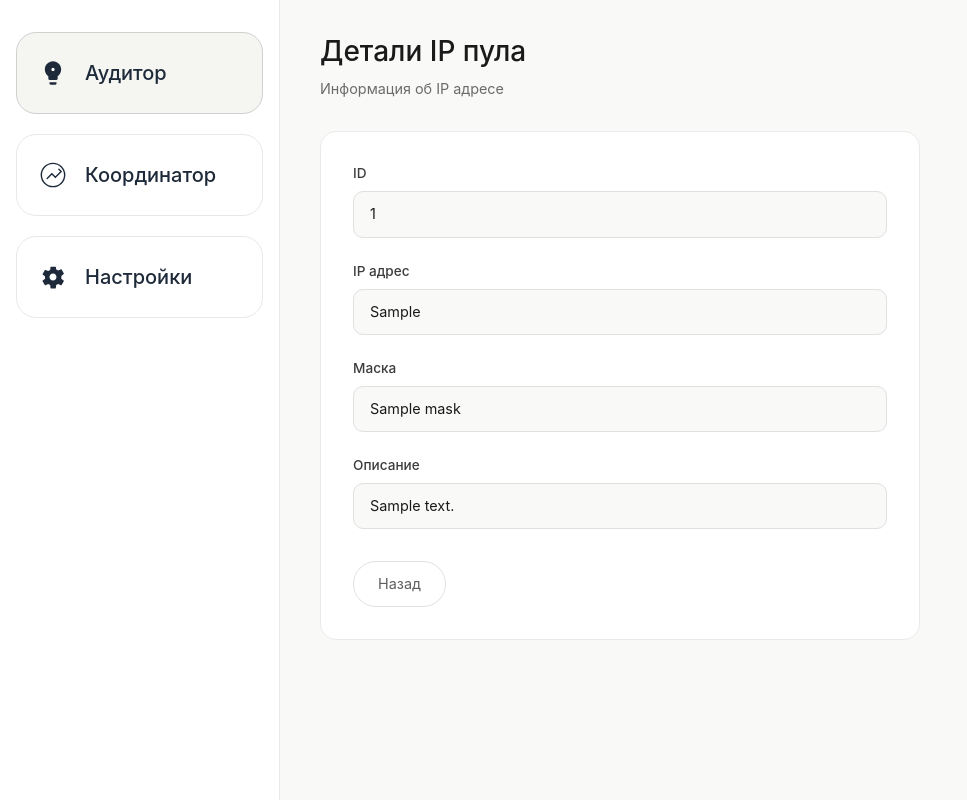
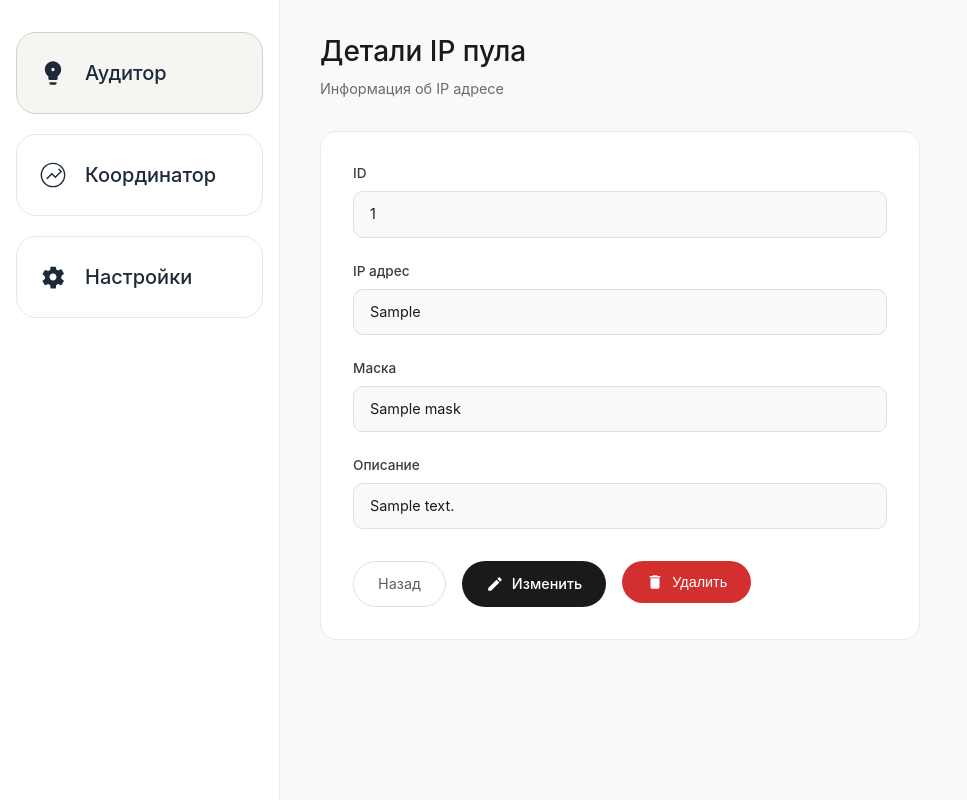
Before and after one commit to Shmadikan/Mas-watchdogs, a Django app: template app/templates/auditor_panel/ippool_detail.html in a window 1280 px wide. Shown: the whole page, without its empty margins (0-967 px from the left). Run offline with Django 5.2, Linux system fonts and the light colour scheme; the template is opened without the code that fills it: most values are stand-ins (such as "Sample title", 1, 10 or a date in 2020); data that the repository does not hold is empty.

Commit message:
modify/add new templates

```diff
--- a/app/templates/auditor_panel/ippool_detail.html
+++ b/app/templates/auditor_panel/ippool_detail.html
@@ -5,6 +5,60 @@
     <meta name="viewport" content="width=device-width, initial-scale=1.0, user-scalable=yes">
     <title>Аудитор — Детали IP пула</title>
     <style>
+
+
+
+        .btn-edit {
+    background: #1a1a1a;
+    color: white;
+    border: none;
+    padding: 0.75rem 1.5rem;
+    border-radius: 40px;
+    font-size: 0.9rem;
+    font-weight: 500;
+    cursor: pointer;
+    transition: all 0.2s;
+    display: inline-flex;
+    align-items: center;
+    gap: 0.5rem;
+    text-decoration: none;
+}
+
+.btn-edit:hover {
+    background: #2c2c2c;
+    transform: translateY(-1px);
+}
+
+.btn-edit svg {
+    width: 18px;
+    height: 18px;
+}
+
+
+        .btn-delete {
+    background: #d32f2f;
+    color: white;
+    border: none;
+    padding: 0.75rem 1.5rem;
+    border-radius: 40px;
+    font-size: 0.9rem;
+    font-weight: 500;
+    cursor: pointer;
+    transition: all 0.2s;
+    display: inline-flex;
+    align-items: center;
+    gap: 0.5rem;
+}
+
+.btn-delete:hover {
+    background: #b71c1c;
+    transform: translateY(-1px);
+}
+
+.btn-delete svg {
+    width: 18px;
+    height: 18px;
+}
         * {
             margin: 0;
             padding: 0;
@@ -218,9 +272,26 @@
             <div class="detail-value">{{ ippool.description }}</div>
         </div>
 
+
+
         <div class="detail-actions">
-            <a href="{% url 'auditor' %}" class="btn-back">Назад</a>
-        </div>
+    <a href="{% url 'auditor' %}" class="btn-back">Назад</a>
+    <a href="{% url 'update' ippool.id %}" class="btn-edit">
+        <svg width="18" height="18" viewBox="0 0 24 24" fill="none" xmlns="http://www.w3.org/2000/svg">
+            <path d="M3 17.25V21h3.75L17.81 9.94l-3.75-3.75L3 17.25zM20.71 7.04c.39-.39.39-1.02 0-1.41l-2.34-2.34c-.39-.39-1.02-.39-1.41 0l-1.83 1.83 3.75 3.75 1.83-1.83z" fill="currentColor"/>
+        </svg>
+        Изменить
+    </a>
+    <form method="post" action="{% url 'delete' ippool.id %}" style="display: inline;">
+        {% csrf_token %}
+        <button type="submit" class="btn-delete" onclick="return confirm('Удалить этот IP пул?')">
+            <svg width="18" height="18" viewBox="0 0 24 24" fill="none" xmlns="http://www.w3.org/2000/svg">
+                <path d="M6 19c0 1.1.9 2 2 2h8c1.1 0 2-.9 2-2V7H6v12zM19 4h-3.5l-1-1h-5l-1 1H5v2h14V4z" fill="currentColor"/>
+            </svg>
+            Удалить
+        </button>
+    </form>
+</div>
     </div>
 </div>
 
```
Also changed, not shown: app/templates/auditor_panel/ippool_update.html (added, +14 -0 lines), app/templates/panel.html (+108 -31 lines).
